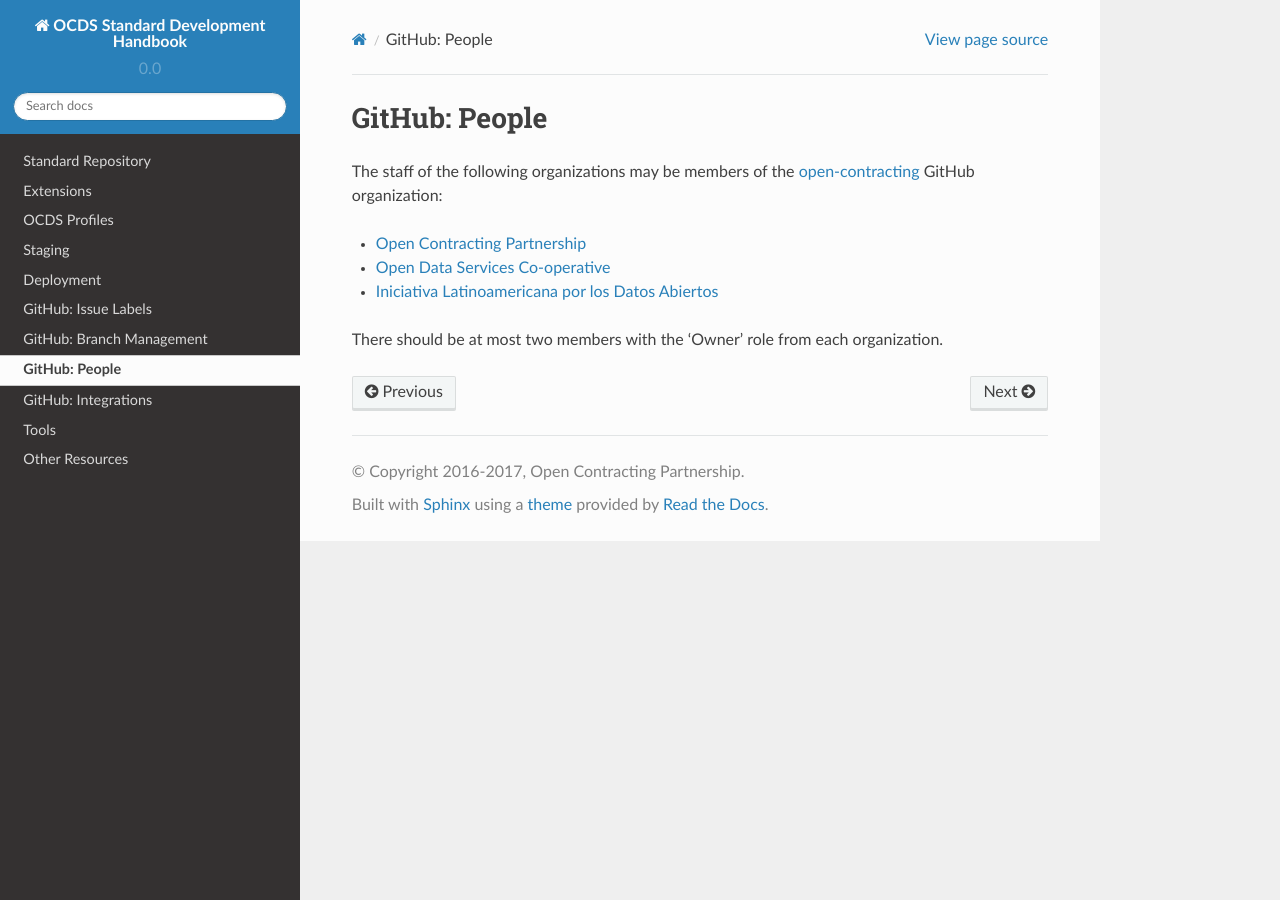
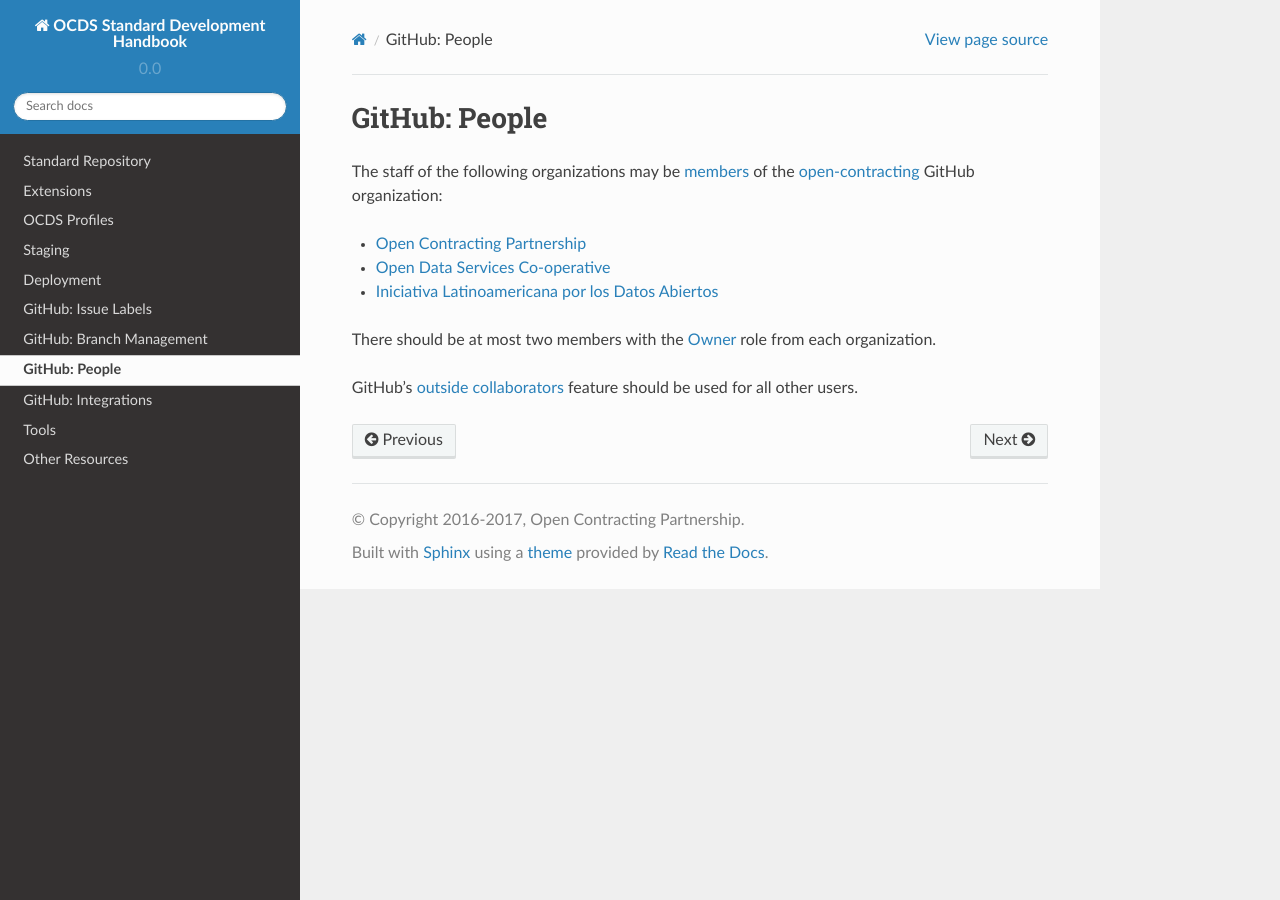
Before and after one commit to open-contracting/standard-development-handbook, a Sphinx documentation site: the page built from docs/github_people.md, in a window 1280 px wide. Built offline with Sphinx 7.4.7 and the Read the Docs theme 2.0.0, drawn with Linux system fonts in a browser that asks for light colours.

Commit message:
Draft policy on use of outside collaborators

```diff
--- a/docs/github_people.md
+++ b/docs/github_people.md
@@ -1,9 +1,11 @@
 # GitHub: People
 
-The staff of the following organizations may be members of the [open-contracting](https://github.com/open-contracting) GitHub organization:
+The staff of the following organizations may be [members](https://github.com/orgs/open-contracting/people) of the [open-contracting](https://github.com/open-contracting) GitHub organization:
 
 * [Open Contracting Partnership](https://www.open-contracting.org/about/team/)
 * [Open Data Services Co-operative](http://opendataservices.coop)
 * [Iniciativa Latinoamericana por los Datos Abiertos](https://idatosabiertos.org/acerca-de-nosotros/)
 
-There should be at most two members with the 'Owner' role from each organization.
+There should be at most two members with the [Owner](https://help.github.com/articles/permission-levels-for-an-organization/) role from each organization.
+
+GitHub's [outside collaborators](https://help.github.com/articles/adding-outside-collaborators-to-repositories-in-your-organization/) feature should be used for all other users.
```
